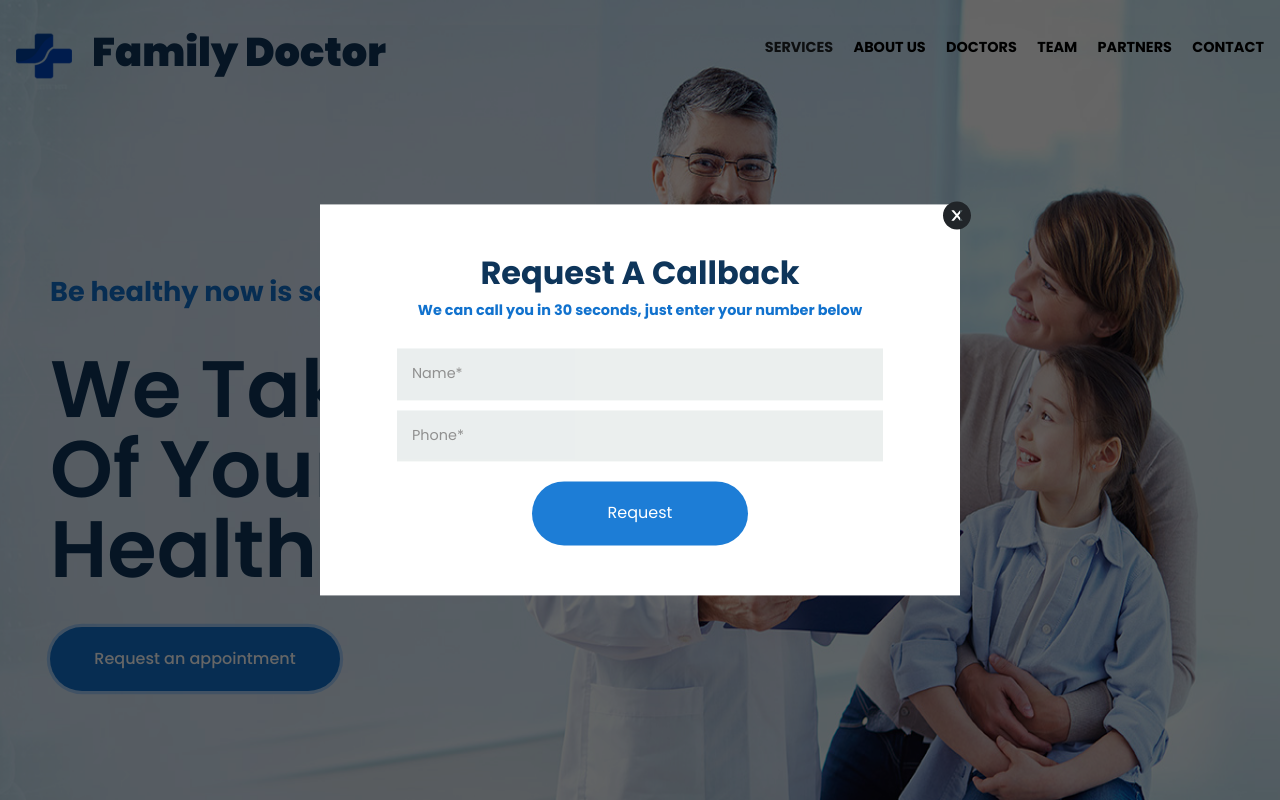
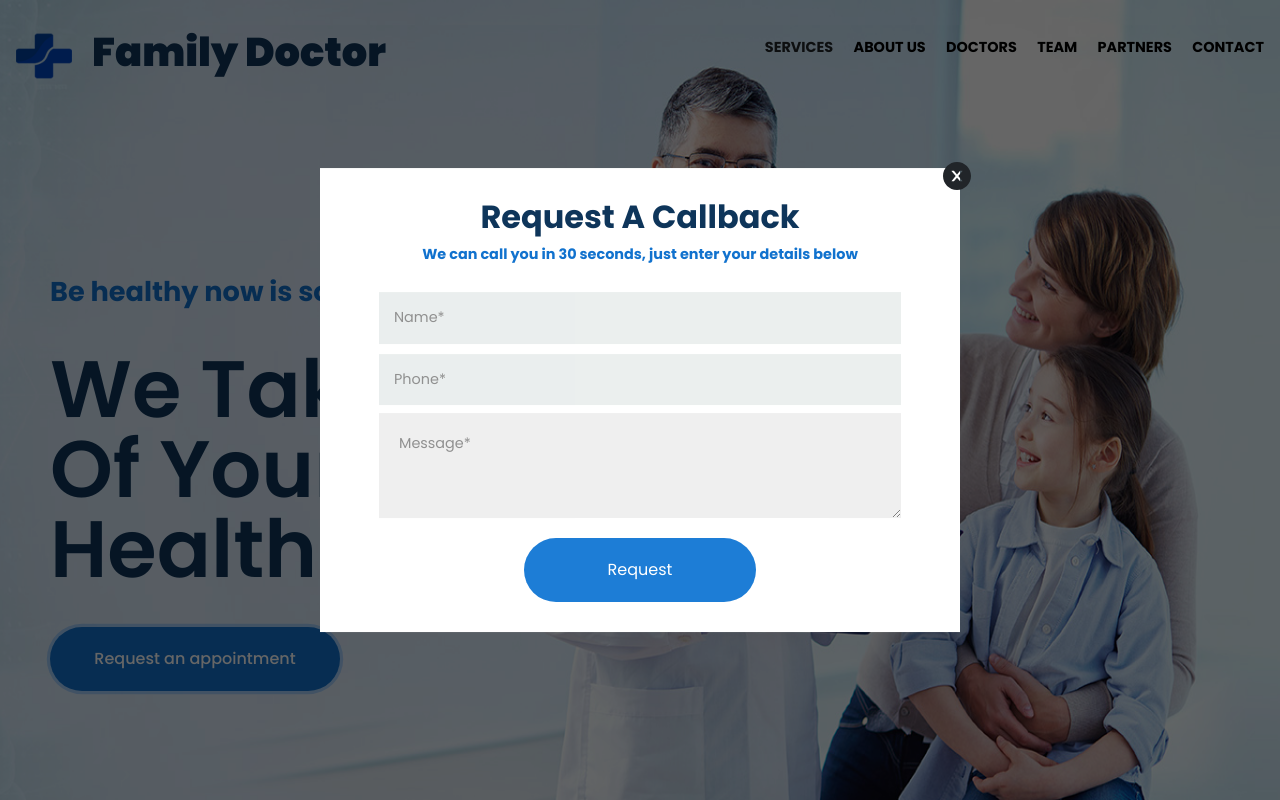
Before and after one commit to vigneshiyergithub/Family-Doctor, a React (Create React App) app: page / in a window 1280 px wide. Both pictures are taken after a click on the button "Request an appointment". Shown: the top 800 px of the page. Built offline with nearby package versions, Linux system fonts and the light colour scheme.

Commit message:
working on the modal

```diff
--- a/src/components/Modal.css
+++ b/src/components/Modal.css
@@ -18,7 +18,7 @@
 	transform: translate(-50%, -50%);
 	display: flex;
 	flex-direction: column;
-	padding: 50px;
+	padding: 30px;
 	justify-content: center;
 	align-items: center;
 	text-align: center;
@@ -35,7 +35,8 @@
 	font-size: 0.9rem !important;
 }
 
-.modal-main input {
+.modal-main input,
+.modal-main textarea {
 	display: flex;
 	margin-top: 10px;
 	width: 90%;
@@ -72,6 +73,21 @@
 	right: -2%;
 }
 
+#error {
+	color: red;
+	font-weight: 300;
+	font-size: 0.9rem;
+	display: none;
+}
+
+#success {
+	color: rgb(37, 214, 37);
+	font-weight: 300;
+	font-size: 0.9rem;
+	display: none;
+	transition: 1s ease;
+}
+
 .display-block {
 	display: block;
 }
--- a/src/components/Modal.js
+++ b/src/components/Modal.js
@@ -7,6 +7,7 @@ function Modal({ handleClose, show, children }) {
 
 	const [name, setName] = useState('');
 	const [phone, setPhone] = useState('');
+	const [message, setMessage] = useState('');
 	const [error, setError] = useState('You must fill all the Field');
 	const [success, setSuccess] = useState('We will contact you shortly!!');
 
@@ -24,14 +25,23 @@ function Modal({ handleClose, show, children }) {
 		setPhone(event.target.value);
 	};
 
+	const handleMessageInput = (event) => {
+		setMessage(event.target.value);
+	};
+
 	// form validation on button click
 
-	const showMessage = () => {
-		if (name !== '' && phone !== '') {
-			setSuccess(success);
+	const showMessage = (name, phone, message) => {
+		if (name.value !== '' && phone.value !== '' && message.value !== '') {
+			let successElement = document.getElementById('success');
+			successElement.style.display = 'block';
+			setName('');
+			setPhone('');
+			setMessage('');
 		} else {
 			setError(error);
-			console.log(error);
+			let errorElement = document.getElementById('error');
+			errorElement.style.display = 'block';
 		}
 	};
 
@@ -40,10 +50,20 @@ function Modal({ handleClose, show, children }) {
 		<div className={showHideClassName}>
 			<form className="modal-main" onSubmit={handleSubmit}>
 				<h3>Request A Callback</h3>
-				<p>We can call you in 30 seconds, just enter your number below</p>
-
-				<input type="text" placeholder="Name*" value={name} onChange={handleNameChange} />
-				<input type="text" placeholder="Phone*" value={phone} onChange={handlePhoneChange} />
+				<p>We can call you in 30 seconds, just enter your details below</p>
+				<p id="error">{error}</p>
+				<input type="text" placeholder="Name*" value={name} onChange={handleNameChange} required />
+				<input type="text" placeholder="Phone*" value={phone} onChange={handlePhoneChange} required />
+				<textarea
+					name="message"
+					id="message"
+					cols="10"
+					rows="3"
+					value={message}
+					placeholder="Message*"
+					onChange={handleMessageInput}
+				></textarea>
+				<p id="success">{success}</p>
 				<button type="submit" onClick={showMessage}>
 					Request
 				</button>
```
